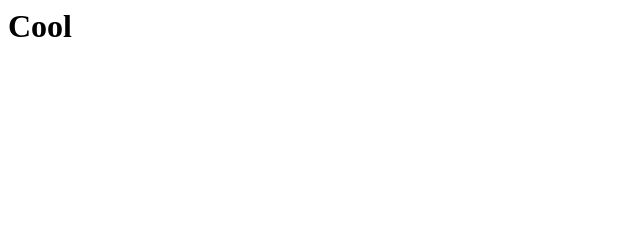
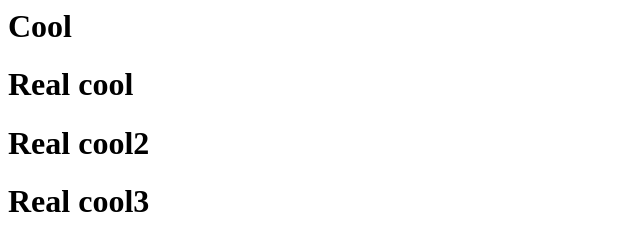
Before and after one commit to coryschadt/demo, a plain HTML site: page index.html in a window 1280 px wide. Shown: the whole page, without its empty margins (0-640 px from the left). Drawn offline with Linux system fonts and the light colour scheme.

Commit message:
Did the cool stuff

```diff
--- a/index.html
+++ b/index.html
@@ -1,5 +1,8 @@
 <html>
   <body>
     <h1>Cool</h1>
+    <h1>Real cool</h1>
+    <h1>Real cool2</h1>
+    <h1>Real cool3</h1>
   </body>
 </html>
```
